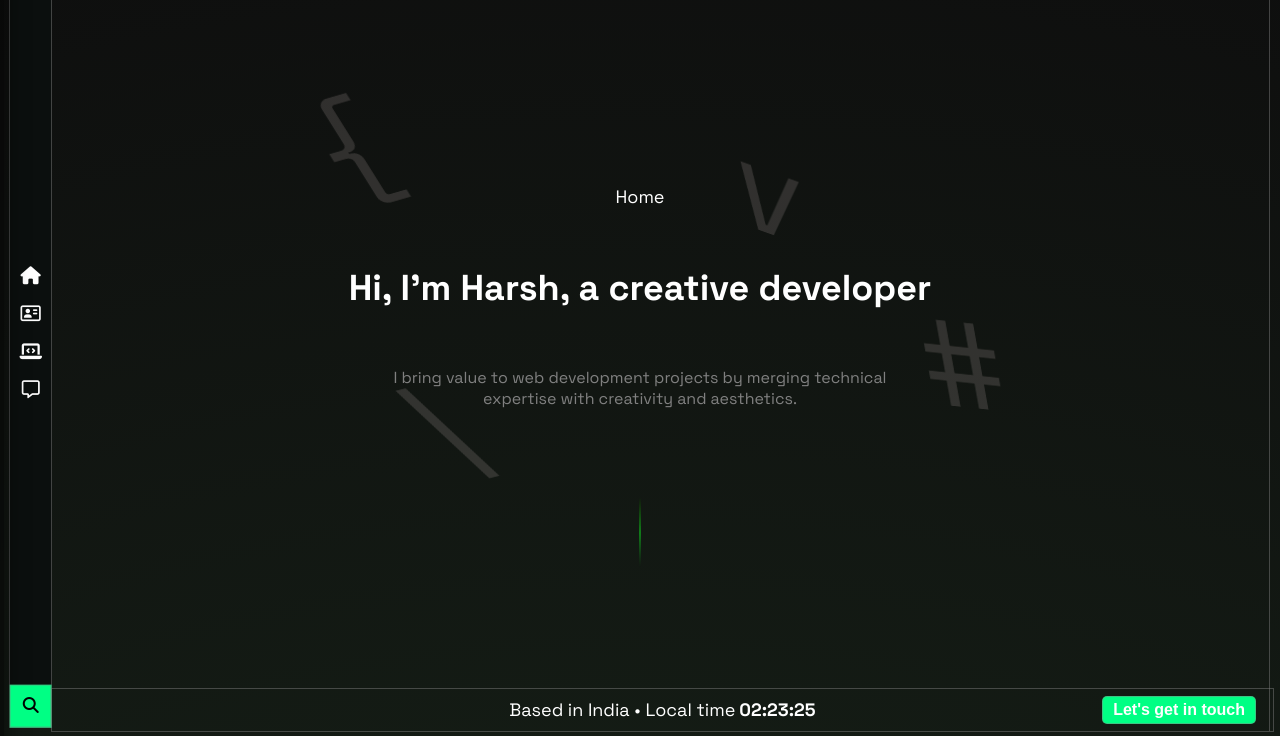
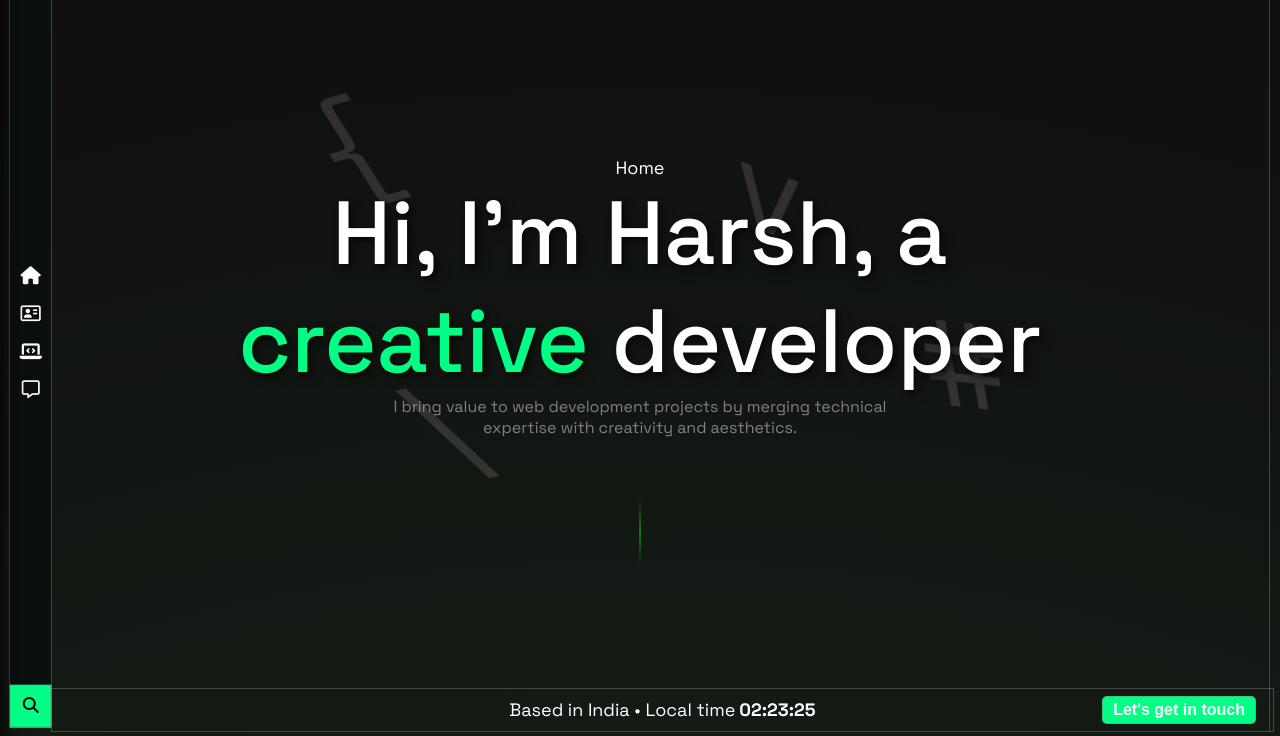
Before and after one commit to Taliyotechnologies/taliyotechnologies-project, a plain HTML site: page index.html in a window 1280 px wide. Shown: the part 64-800 px from the top of the page. Drawn offline with nearby package versions, Linux system fonts and the light colour scheme; animation ran at ten frames a second.

Commit message:
Update index.html

```diff
--- a/index.html
+++ b/index.html
@@ -3,7 +3,12 @@
 
 <head>
   <meta charset="UTF-8">
-  <meta name="viewport" content="width=device-width, initial-scale=1.0">
+  <meta name="viewport" content="width=device-width, initial-scale=1.0, maximum-scale=1.0, user-scalable=no">
+  <meta http-equiv="X-UA-Compatible" content="IE=edge">
+  <meta name="HandheldFriendly" content="true">
+  <meta name="MobileOptimized" content="width">
+
+
   <title>Harsh &lt;budhauliya&gt;</title>
   <meta name="description"
     content="Harsh Bartoletti - Creative Developer. Merging technical expertise with creativity and aesthetics.">
@@ -178,7 +183,7 @@
 
 
     <p class="home-main">Home</p>
-    <h1>Hi, I'm Harsh, a <span>creative</span> developer</h1>
+    <h1 class="home-heading">Hi, I'm Harsh, a <span>creative</span> developer</h1>
     <p class="home-para">I bring value to web development projects by merging technical expertise with creativity and
       aesthetics.</p>
   </div>
```
